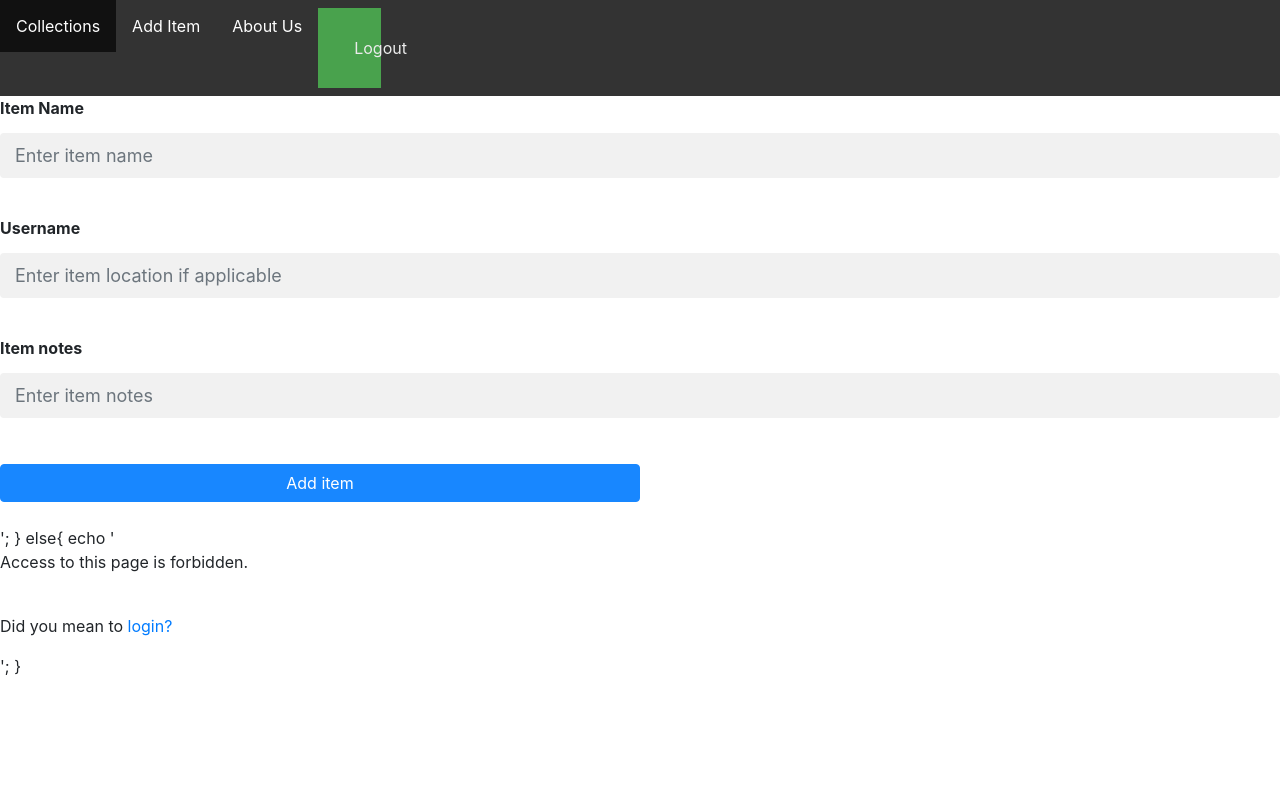
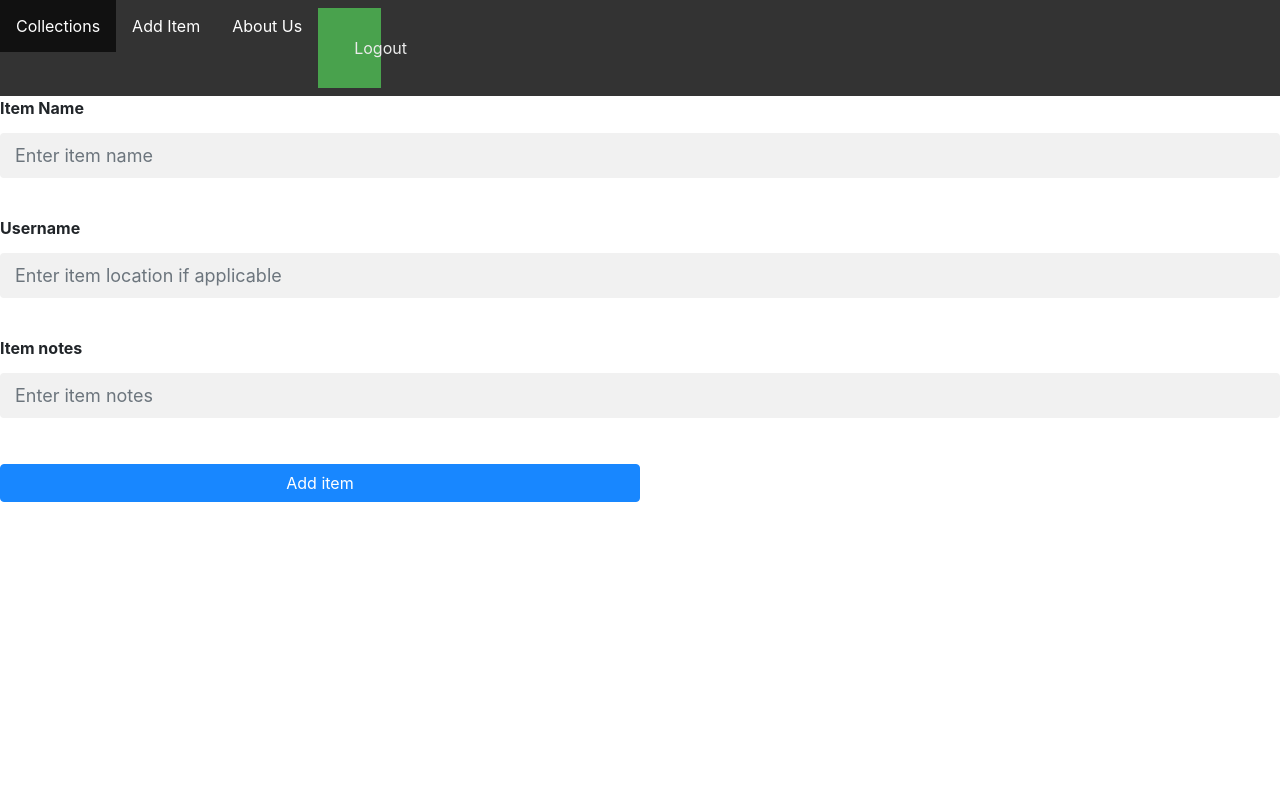
Before and after one commit to ibneal/DigitalCollections, a PHP site: page /addItem.php in a window 1280 px wide. Run offline with PHP 8.4, Linux system fonts and the light colour scheme; the visitor is signed in with stand-in values (Sample User, id 1).

Commit message:
fix add item page

```diff
--- a/addItem.php
+++ b/addItem.php
@@ -48,8 +48,4 @@ $current_user = $_SESSION['username'];
 </form>
 
   </body>
-</html>';
-}
-else{
-  echo '<p>Access to this page is forbidden.</p><br><p>Did you mean to <a href="./login.php">login?</a></p>';
-}
+</html>
```
